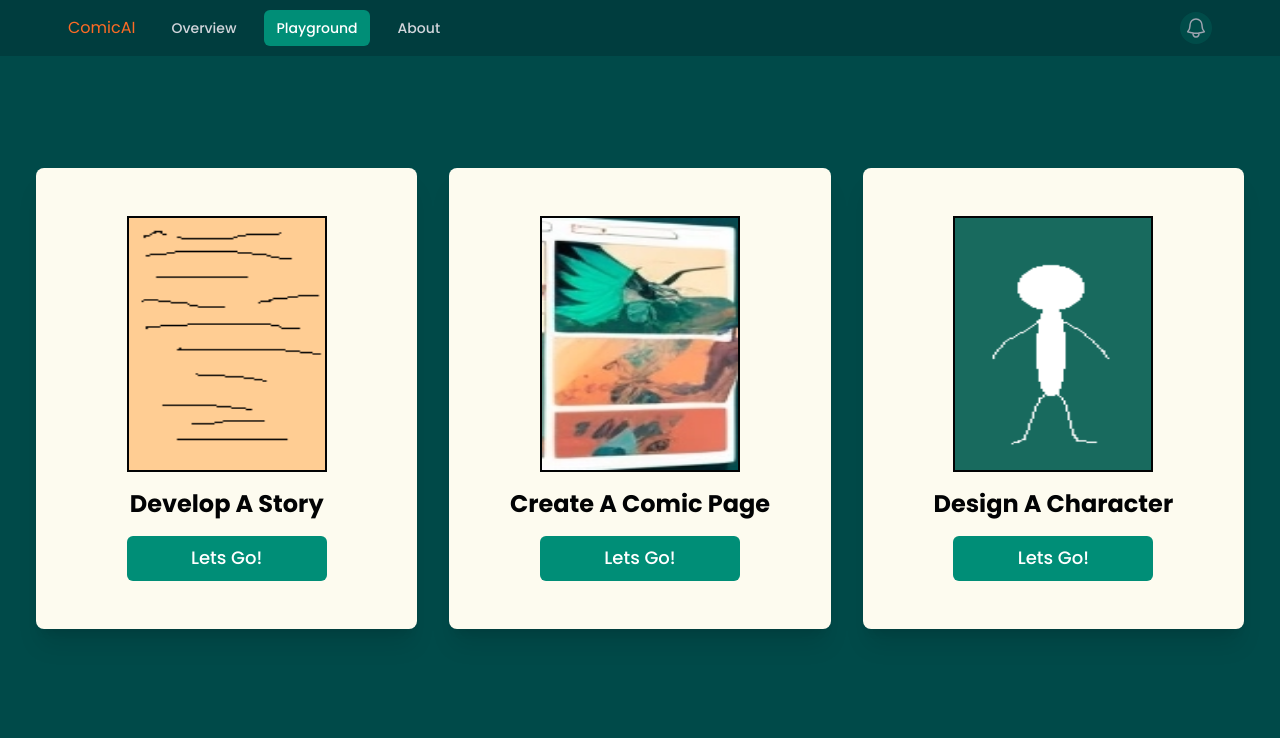
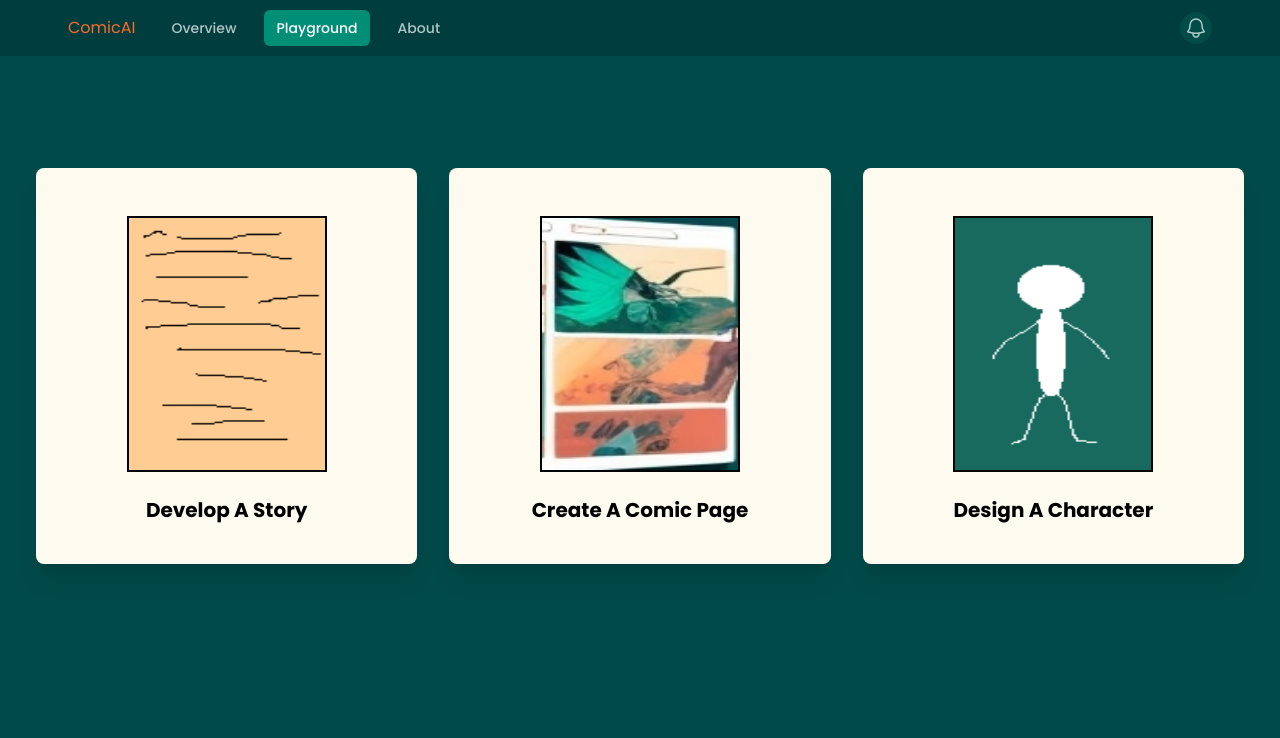
Before and after one commit to KaliKaloo/ComicPal, a React (Vite) app in the folder frontend-site/: page /Playground in a window 1280 px wide. Shown: the top 738 px of the page. Built offline with nearby package versions, Linux system fonts and the light colour scheme.

Commit message:
added more css

```diff
--- a/frontend-site/src/components/Navbar.jsx
+++ b/frontend-site/src/components/Navbar.jsx
@@ -22,7 +22,7 @@ export default function Navbar() {
                 <div className="relative flex h-14 items-center justify-between">
                   <div className="absolute inset-y-0 left-0 flex items-center sm:hidden">
                     {/* Mobile menu button*/}
-                    <Disclosure.Button className="inline-flex items-center justify-center rounded-md p-2 text-gray-400 hover:bg-lightGreen hover:text-white focus:outline-none focus:ring-2 focus:ring-inset focus:ring-white">
+                    <Disclosure.Button className="inline-flex items-center justify-center rounded-md p-2 text-dimWhite hover:bg-lightGreen hover:text-white focus:outline-none focus:ring-2 focus:ring-inset focus:ring-white">
                       <span className="sr-only">Open main menu</span>
                       {open ? (
                         <XMarkIcon
@@ -60,7 +60,7 @@ export default function Navbar() {
                             className={classNames(
                               location.pathname == item.link
                                 ? "bg-lightGreen text-white "
-                                : "text-gray-300 hover:bg-lightGreen hover:text-white",
+                                : "text-dimWhite hover:bg-lightGreen hover:text-dimWhite duration-200",
                               "px-3 py-2 rounded-md text-sm font-medium "
                             )}
                           >
@@ -75,7 +75,7 @@ export default function Navbar() {
                   {/* Profile dropdown */}
                   <Menu as="div" className="relative ml-3">
                     <div>
-                      <Menu.Button className="rounded-full bg-lightGreen bg-opacity-20 p-1 text-gray-400 hover:text-white focus:outline-none focus:ring-2 focus:ring-lightGreen focus:ring-offset-2 focus:ring-offset-mediumGreen">
+                      <Menu.Button className="rounded-full bg-lightGreen bg-opacity-20 p-1 text-dimWhite hover:text-white focus:outline-none focus:ring-2 focus:ring-lightGreen focus:ring-offset-2 focus:ring-offset-mediumGreen">
                         <span className="sr-only">Open help menu</span>
                         <BellIcon className="h-6 w-6" aria-hidden="true" />
                       </Menu.Button>
@@ -136,8 +136,8 @@ export default function Navbar() {
                       to={item.link}
                       className={classNames(
                         location.pathname == item.link
-                          ? "bg-gray-900 text-white"
-                          : "text-gray-300 hover:bg-lightGreen hover:text-white",
+                          ? "bg-lightGreen text-white"
+                          : "text-gray-300 hover:bg-lightGreen hover:text-dimWhite duration-200",
                         "block px-3 py-2 rounded-md text-base font-medium"
                       )}
                       aria-current={item.current ? "page" : undefined}
--- a/frontend-site/src/components/ui/MainButton.jsx
+++ b/frontend-site/src/components/ui/MainButton.jsx
@@ -2,7 +2,7 @@ import React from 'react'
 
 function MainButton({styles, text, onClick}) {
   return (
-    <button type="button" onClick={onClick} className={`py-4 px-6 font-poppins font-medium text-[18px] text-primary outline-none rounded-full ${styles}`}>
+    <button type="button" onClick={onClick} className={`py-4 px-6 font-poppins font-medium text-[18px] text-primary outline-none rounded-full duration-200 ${styles}`}>
       {text}
     </button>
     )
--- a/frontend-site/src/components/ui/SecondaryButton.jsx
+++ b/frontend-site/src/components/ui/SecondaryButton.jsx
@@ -2,7 +2,7 @@ import React from 'react'
 
 function SecondaryButton({styles, text, onClick}) {
   return (
-    <button type="button" onClick={onClick} className={`py-3 px-6 font-poppins font-medium text-[18px] rounded-md ${styles}`}>
+    <button type="button" onClick={onClick} className={`py-3 px-6 font-poppins font-medium text-[18px] rounded-md ${styles} duration-300`}>
       {text}
     </button>
     )
--- a/frontend-site/src/pages/Overview/HeroSection.jsx
+++ b/frontend-site/src/pages/Overview/HeroSection.jsx
@@ -37,8 +37,8 @@ function HeroSection() {
         </p>
         <div className="flex flex-row justify-between items-center w-[470px]">
           <MainButton styles="mt-6 mb-10 bg-darkGreen text-white" text="About" onClick={() => navigate('/about')}/>
-          <MainButton styles="mt-6 mb-10 bg-secondary text-white" text="Get Started" onClick={() => navigate('/playground')}/>
-          <MainButton styles="mt-6 mb-10 bg-lightGreen text-white" text="How To Use" onClick={() => navigate('#')}/></div>
+          <MainButton styles="mt-6 mb-10 bg-secondary text-white hover:bg-[#E36021]" text="Get Started" onClick={() => navigate('/playground')}/>
+          <MainButton styles="mt-6 mb-10 bg-lightGreen text-white hover:bg-[#007864]" text="How To Use" onClick={() => navigate('#')}/></div>
 
       </div>
 
--- a/frontend-site/src/pages/Overview/Info.jsx
+++ b/frontend-site/src/pages/Overview/Info.jsx
@@ -31,7 +31,7 @@ function Info() {
             </p>
 
             <div className="w-[300px]">
-              <SecondaryButton styles="mt-6 mb-10 text-lightGreen outline outline-2 outline-offset-2 outline-lightGreen" text="Learn More" onClick={() => navigate('/about')}/>
+              <SecondaryButton styles="mt-6 mb-10 text-lightGreen outline outline-2 outline-offset-2 outline-lightGreen hover:text-secondary hover:scale-105" text="Learn More" onClick={() => navigate('/about')}/>
             </div>
           </div>
 
--- a/frontend-site/src/pages/Playground/PlaygroundPage.jsx
+++ b/frontend-site/src/pages/Playground/PlaygroundPage.jsx
@@ -14,50 +14,50 @@ function PlaygroundPage() {
           className={`max-w-[1240px] mx-auto grid lg:grid-cols-3 md:grid-cols-2 md:px-4 px-14 gap-8 font-poppins`}
         >
           <Link to="/CreateStory">
-          <div className="w-full bg-paleYellow shadow-xl flex flex-col p-4 my-4 rounded-lg hover:scale-105 duration-300">
+          <div className="w-full bg-paleYellow shadow-xl flex flex-col p-4 my-4 rounded-lg hover:scale-105 duration-300 hover:text-secondary ">
           <img
               src={playgroundStory}
               className="mt-8 h-64 w-[200px] mx-auto border-solid border-2 border-darkGreen"
             />
-            <h2 className="text-2xl font-bold text-center text-darkGreen p-4">
+            <h2 className="text-xl font-bold text-center p-6">
               Develop A Story
             </h2>
-            <SecondaryButton
+            {/* <SecondaryButton
               styles="mb-8 mx-auto bg-lightGreen outline-none text-white w-[200px]"
               text="Lets Go!"
-            />
+            /> */}
           </div>
           </Link>
 
           <Link to="/CreateComicPage">
-          <div className="w-full bg-paleYellow shadow-xl flex flex-col p-4 my-4 rounded-lg hover:scale-105 duration-300">
+          <div className="w-full bg-paleYellow shadow-xl flex flex-col p-4 my-4 rounded-lg hover:scale-105 duration-300 hover:text-secondary">
           <img
               src={playgroundComic}
               className="mt-8 h-64 w-[200px] mx-auto border-solid border-2 border-darkGreen"
             />
-            <h2 className="text-2xl font-bold text-center text-darkGreen p-4">
+            <h2 className="text-xl font-bold text-center p-6">
               Create A Comic Page
             </h2>
-            <SecondaryButton
+            {/* <SecondaryButton
               styles="mb-8 mx-auto bg-lightGreen outline-none text-white w-[200px]"
               text="Lets Go!"
-            />
+            /> */}
           </div>
           </Link>
 
           <Link to="/CreateCharacter">
-          <div className="w-full bg-paleYellow shadow-xl flex flex-col p-4 my-4 rounded-lg hover:scale-105 duration-300">
+          <div className="w-full bg-paleYellow shadow-xl flex flex-col p-4 my-4 rounded-lg hover:scale-105 duration-300 hover:text-secondary">
           <img
               src={playgroundCharacter}
               className="mt-8 h-64 w-[200px] mx-auto border-solid border-2 border-darkGreen"
             />
-            <h2 className="text-2xl font-bold text-center text-darkGreen p-4">
+            <h2 className="text-xl font-bold text-center p-6">
               Design A Character
             </h2>
-            <SecondaryButton
+            {/* <SecondaryButton
               styles="mb-8 mx-auto bg-lightGreen outline-none text-white w-[200px]"
               text="Lets Go!"
-            />
+            /> */}
           </div>
           </Link>
 
```
Also changed, not shown: frontend-site/src/pages/CreateComicPage/CreateComicPage.jsx (+4 -4 lines).
